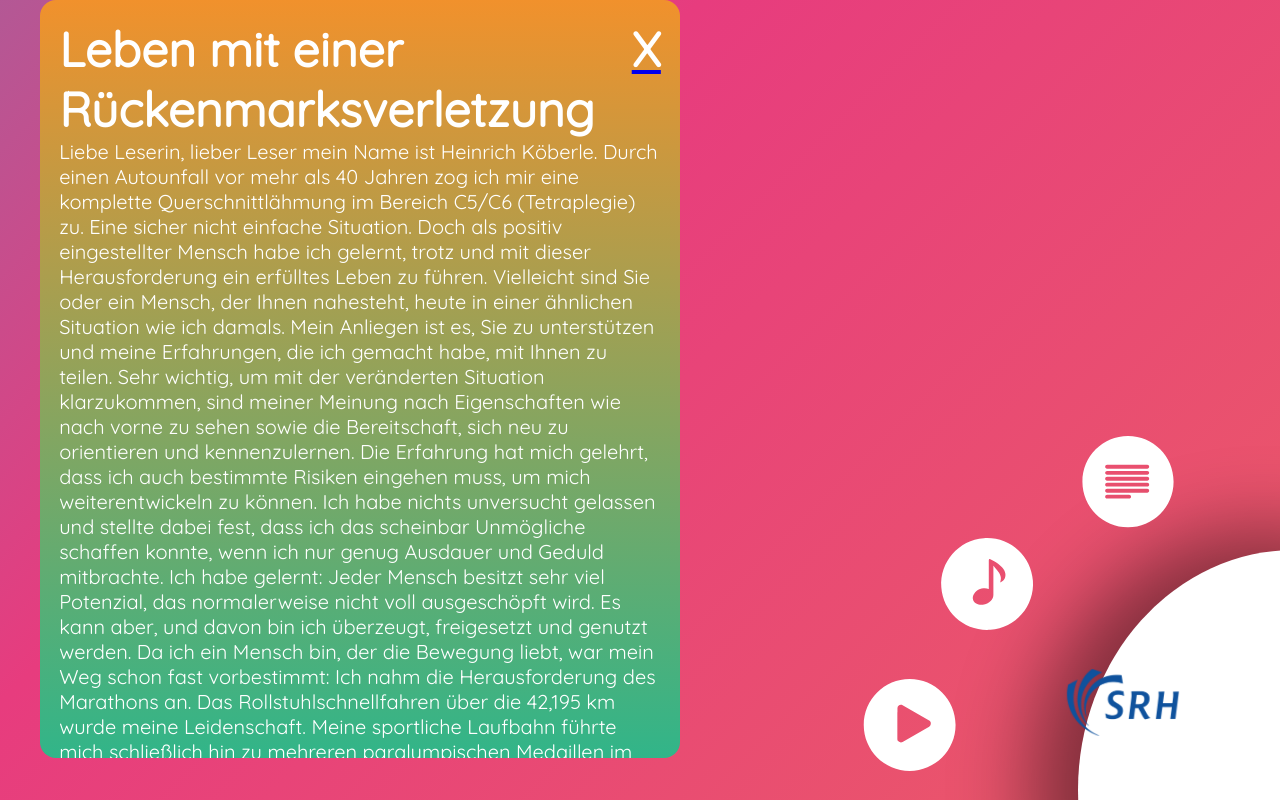
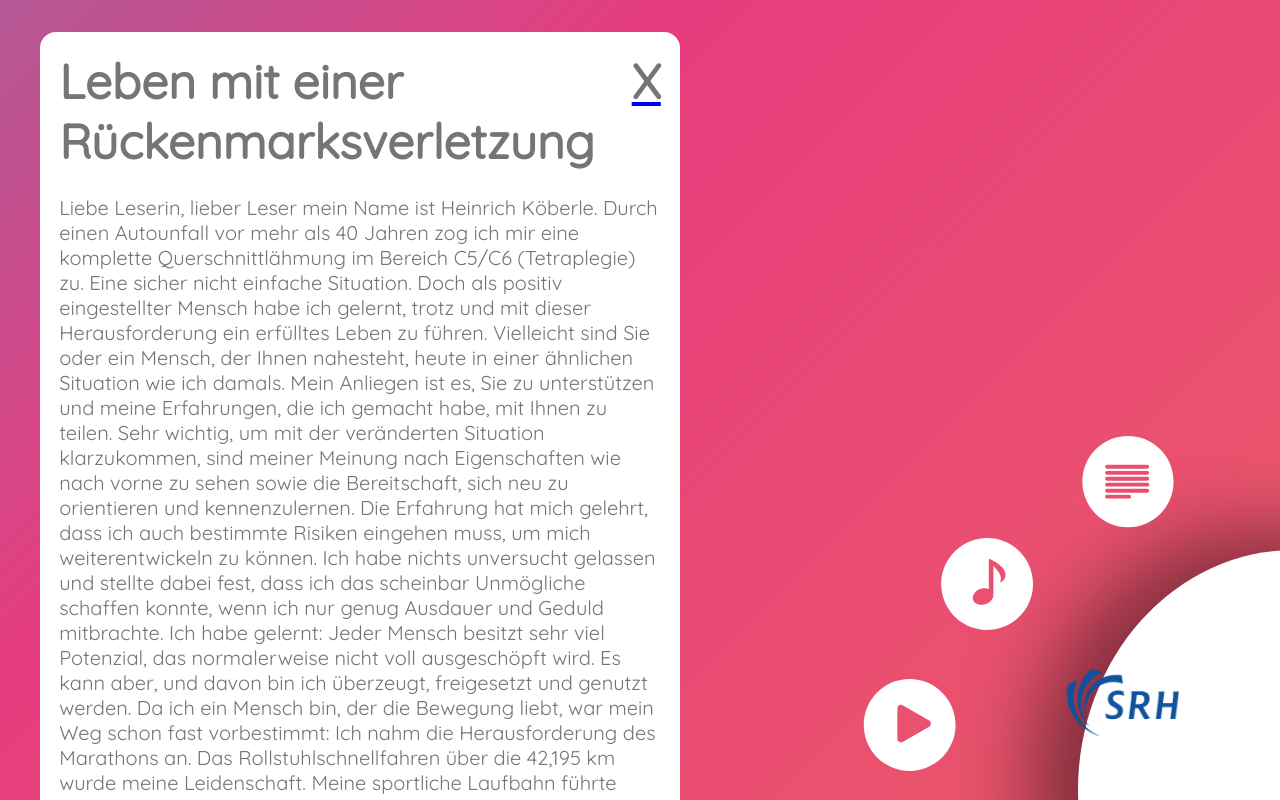
Before and after one commit to Momaritti/gera-srh, an Angular app: page /text/1 in a window 1280 px wide. Shown: the top 800 px of the page. Built offline with nearby package versions, Linux system fonts and the light colour scheme; data requests are answered from the project's data file.

Commit message:
changed styles on doc-item

```diff
--- a/src/app/doc-item/doc-item.component.sass
+++ b/src/app/doc-item/doc-item.component.sass
@@ -2,9 +2,10 @@
 @import "../app.component.sass"
 
 .doc-item-view
-  background-image: linear-gradient(#f1912c, #31b589 )
-  height: 90vh
+  background-color: #FFFFFF
+  margin-top: 5%
   padding: 3%
+
 
 .container
   //padding: 15%
@@ -13,3 +14,10 @@
   top: 5%
   left: 5%
   width: 80%
+
+h2
+  color: #757575
+  margin-bottom: 4%
+
+p
+  color: #757575
```
